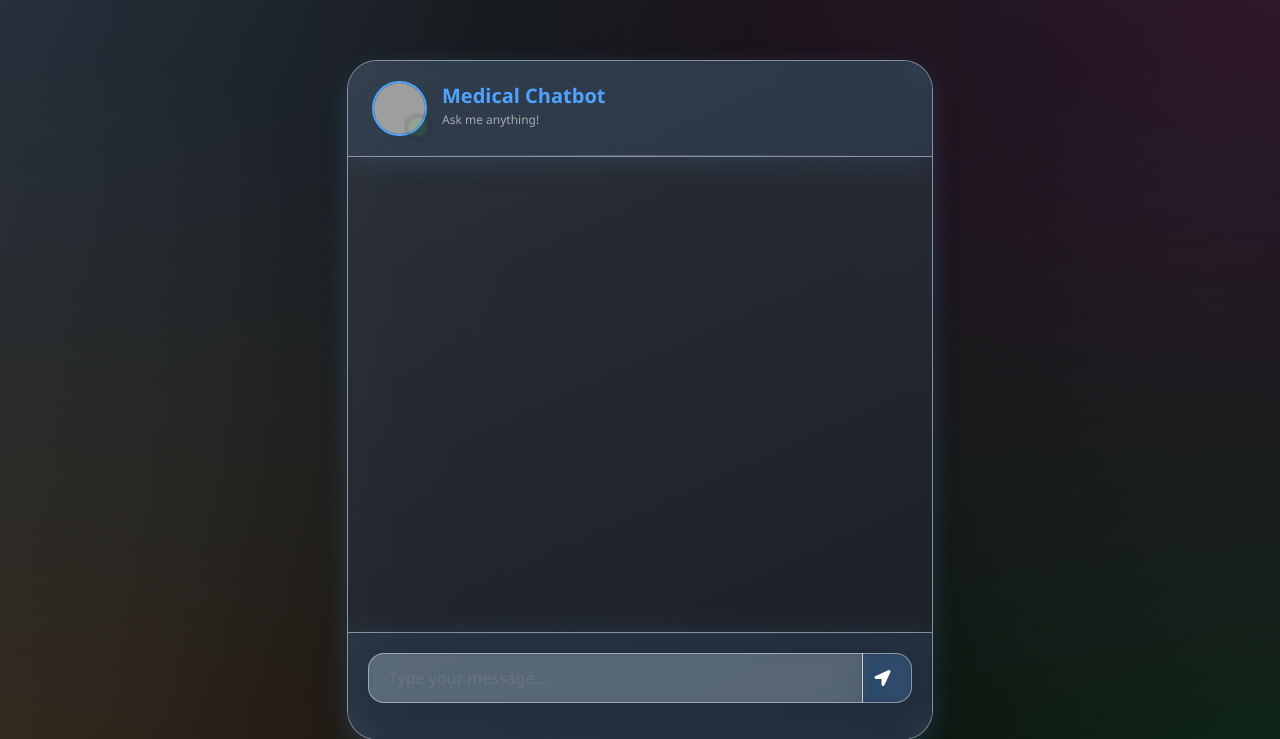
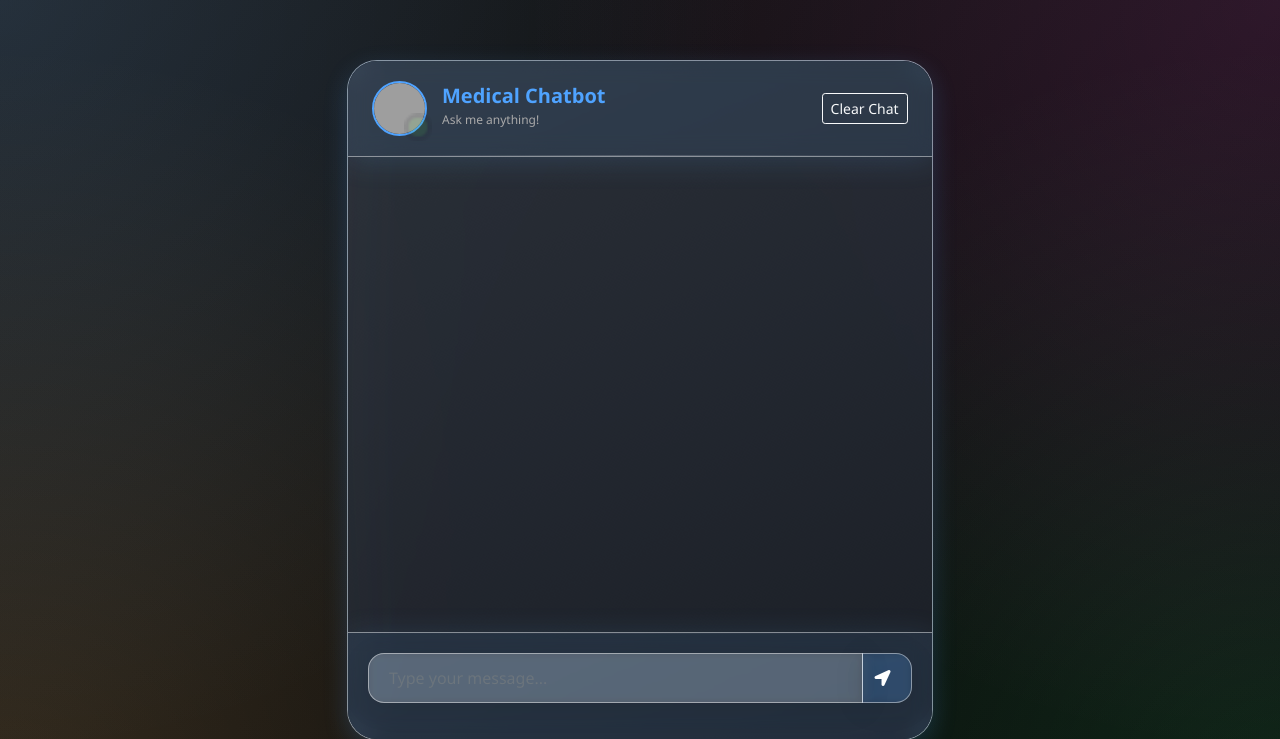
Before and after one commit to kush-pixel/CareBot, a Flask app: page / in a window 1280 px wide. Shown: the top 739 px of the page. Run offline with Flask 3, Linux system fonts and the light colour scheme; some libraries are stand-ins or nearby versions; grey boxes are pictures that could not be loaded.

Commit message:
Added the functionality of clearing the chat history.

```diff
--- a/app.py
+++ b/app.py
@@ -1,4 +1,4 @@
-from flask import Flask, render_template, jsonify, request
+from flask import Flask, render_template, jsonify, request, session
 from src.helper import download_huggingface_embeddings
 from langchain_pinecone import PineconeVectorStore
 from langchain_google_genai import ChatGoogleGenerativeAI
@@ -16,7 +16,7 @@ from src.prompt import *
 import os
 
 app = Flask(__name__)
-
+app.secret_key = os.environ.get("FLASK_SECRET_KEY")
 load_dotenv()
 
 PINECONE_API_KEY=os.environ.get('PINECONE_API_KEY')
@@ -104,7 +104,7 @@ prompt = PromptTemplate(
 conv_rag_chain = ConversationalRetrievalChain.from_llm(
     llm=llm,
     retriever=retriever,
-    memory=memory,
+    # memory=memory,
     combine_docs_chain_kwargs={"prompt": prompt},
     return_source_documents=False,
     get_chat_history=lambda h: h
@@ -116,15 +116,56 @@ conv_rag_chain = ConversationalRetrievalChain.from_llm(
 def index():
     return render_template('chat.html')
 
-
 @app.route("/get", methods=["GET", "POST"])
 def chat():
     msg = request.form["msg"]
     print("User:", msg)
-    result = conv_rag_chain.invoke({"question": msg})
+
+    # Get previous chat history from session (string list)
+    history = session.get("chat_history", [])
+
+    # Format history as a simple string (you can customize format later)
+    # e.g., "User: ...\nBot: ...\n..."
+    history_str = ""
+    for turn in history:
+        role, text = turn
+        if role == "user":
+            history_str += f"User: {text}\n"
+        else:
+            history_str += f"Bot: {text}\n"
+
+    # Call the chain with explicit chat_history
+    result = conv_rag_chain.invoke({
+        "question": msg,
+        "chat_history": history_str
+    })
+
     answer = result["answer"]
     print("Response:", answer)
+
+    # Append this turn to the session history
+    history.append(("user", msg))
+    history.append(("bot", answer))
+    session["chat_history"] = history
+
     return answer
+
+
+# @app.route("/get", methods=["GET", "POST"])
+# def chat():
+#     msg = request.form["msg"]
+#     print("User:", msg)
+#     result = conv_rag_chain.invoke({"question": msg})
+#     answer = result["answer"]
+#     print("Response:", answer)
+#     return answer
+
+@app.route("/clear", methods=["POST"])
+def clear_chat():
+    # Remove chat history from session
+    session.pop("chat_history", None)
+    return jsonify({"status": "ok"})
+
 
 if __name__ == '__main__':
     app.run(host="0.0.0.0", port= 8080, debug= True)
--- a/templates/chat.html
+++ b/templates/chat.html
@@ -13,41 +13,58 @@
         integrity="sha384-B4dIYHKNBt8Bc12p+WXckhzcICo0wtJAoU8YZTY5qE0Id1GSseTk6S+L3BlXeVIU" crossorigin="anonymous">
     <script src="https://ajax.googleapis.com/ajax/libs/jquery/3.3.1/jquery.min.js"></script>
 
-
     <script src="https://cdn.jsdelivr.net/npm/marked/marked.min.js"></script>
 
     <link rel="stylesheet" type="text/css" href="{{ url_for('static', filename='style.css')}}" />
 </head>
 
 <body>
-    <!-- Colorful background shapes -->
+
     <div class="shape shape-1"></div>
     <div class="shape shape-2"></div>
     <div class="shape shape-3"></div>
+
     <div class="container-fluid h-100">
         <div class="row justify-content-center h-100">
             <div class="col-md-8 col-xl-6 chat">
+
                 <div class="card">
+
                     <div class="card-header msg_head">
-                        <div class="d-flex bd-highlight">
+                        <div class="d-flex bd-highlight w-100">
+
+                            <!-- Bot Avatar -->
                             <div class="img_cont">
                                 <img src="https://cdn-icons-png.flaticon.com/512/387/387569.png"
                                     class="rounded-circle user_img">
                                 <span class="online_icon"></span>
                             </div>
+
+                            <!-- Bot Info -->
                             <div class="user_info">
                                 <span>Medical Chatbot</span>
                                 <p>Ask me anything!</p>
                             </div>
+
+                            <!-- ⭐ New Clear Chat Button -->
+                            <div class="ml-auto d-flex align-items-center">
+                                <button id="clear-chat" type="button" class="btn btn-sm btn-outline-light">
+                                    Clear Chat
+                                </button>
+                            </div>
+
                         </div>
                     </div>
 
+                    <!-- Chat Body -->
                     <div id="messageFormeight" class="card-body msg_card_body"></div>
 
+                    <!-- Input Field -->
                     <div class="card-footer">
                         <form id="messageArea" class="input-group">
                             <input type="text" id="text" name="msg" placeholder="Type your message..."
                                 autocomplete="off" class="form-control type_msg" required />
+
                             <div class="input-group-append">
                                 <button type="submit" id="send" class="input-group-text send_btn">
                                     <i class="fas fa-location-arrow"></i>
@@ -55,20 +72,25 @@
                             </div>
                         </form>
                     </div>
+
                 </div>
+
             </div>
         </div>
     </div>
 
     <script>
         $(document).ready(function () {
+
+            /* ---------------- SEND MESSAGE ---------------- */
             $("#messageArea").on("submit", function (event) {
                 event.preventDefault();
+
                 const date = new Date();
                 const str_time = date.getHours() + ":" + (date.getMinutes() < 10 ? '0' : '') + date.getMinutes();
                 const rawText = $("#text").val();
 
-                // User message
+                // Display user message
                 const userHtml = `
                 <div class="d-flex justify-content-end mb-4">
                     <div class="msg_cotainer_send">${rawText}
@@ -78,33 +100,35 @@
                         <img src="https://i.ibb.co/d5b84Xw/Untitled-design.png" class="rounded-circle user_img_msg">
                     </div>
                 </div>`;
+
                 $("#text").val("");
                 $("#messageFormeight").append(userHtml);
 
-                // Show typing indicator
+                // Typing Indicator
                 const typingHtml = `
                 <div class="d-flex justify-content-start mb-4 typing-wrapper">
                     <div class="img_cont_msg">
                         <img src="https://cdn-icons-png.flaticon.com/512/387/387569.png" class="rounded-circle user_img_msg">
                     </div>
                     <div class="typing-indicator">
-                        <span></span>
-                        <span></span>
-                        <span></span>
+                        <span></span><span></span><span></span>
                     </div>
                 </div>`;
+
                 $("#messageFormeight").append(typingHtml);
                 $("#messageFormeight").scrollTop($("#messageFormeight")[0].scrollHeight);
 
-                // Send message to backend
+                /* ---- Send to backend ---- */
                 $.ajax({
                     data: { msg: rawText },
                     type: "POST",
                     url: "/get",
                 }).done(function (data) {
-                    // Remove typing indicator
+
+                    // Remove typing dots
                     $(".typing-wrapper").remove();
 
+                    // Render markdown
                     const botMessageHtml = marked.parse(data);
 
                     const botHtml = `
@@ -117,10 +141,22 @@
                             <span class="msg_time">${str_time}</span>
                         </div>
                     </div>`;
+
                     $("#messageFormeight").append(botHtml);
                     $("#messageFormeight").scrollTop($("#messageFormeight")[0].scrollHeight);
                 });
             });
+
+            /* ---------------- CLEAR CHAT ---------------- */
+            $("#clear-chat").on("click", function () {
+                $.ajax({
+                    type: "POST",
+                    url: "/clear"
+                }).done(function () {
+                    $("#messageFormeight").empty(); // Clear UI
+                });
+            });
+
         });
     </script>
 
```
Lines whose indentation alone changed are shown as unchanged.
